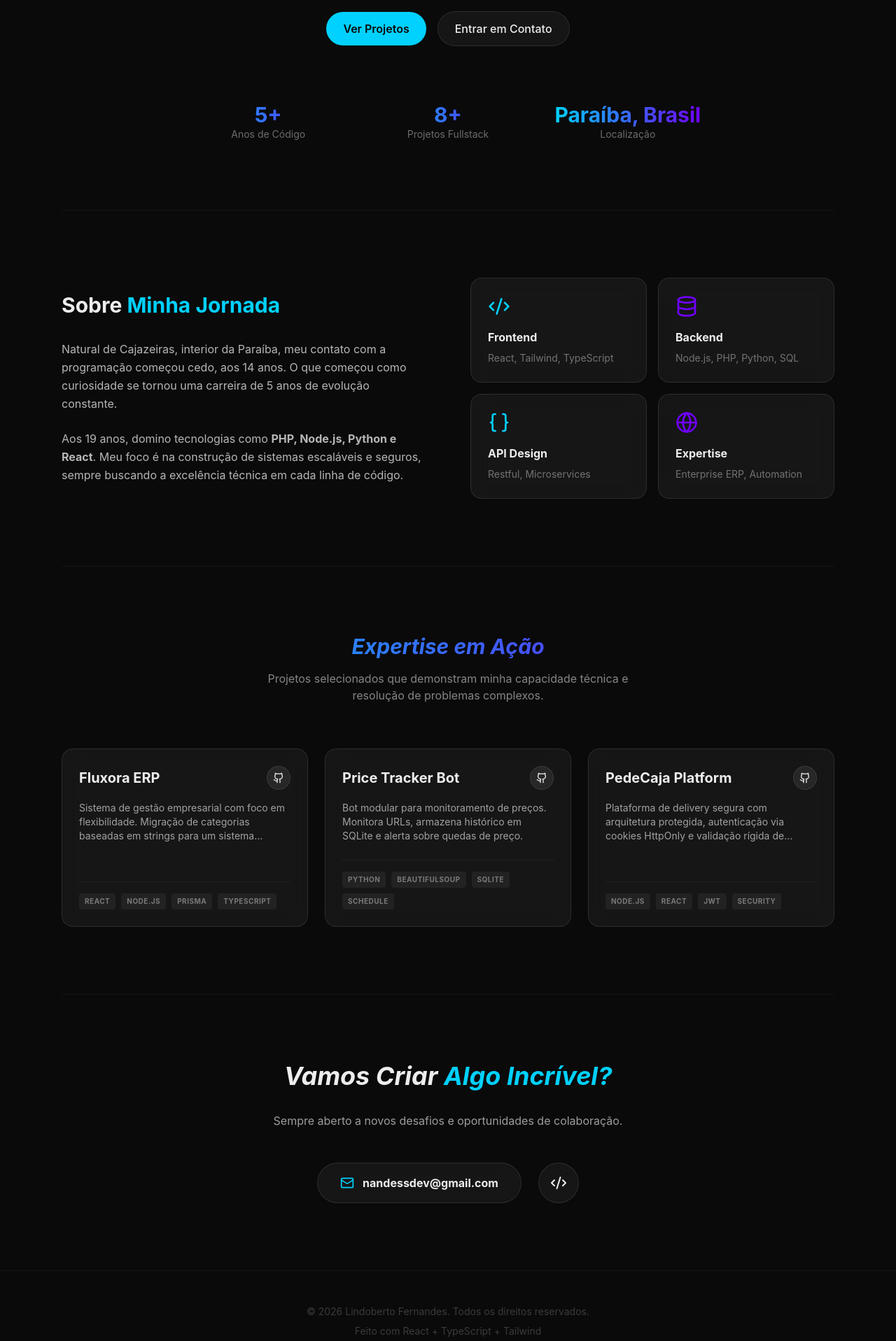
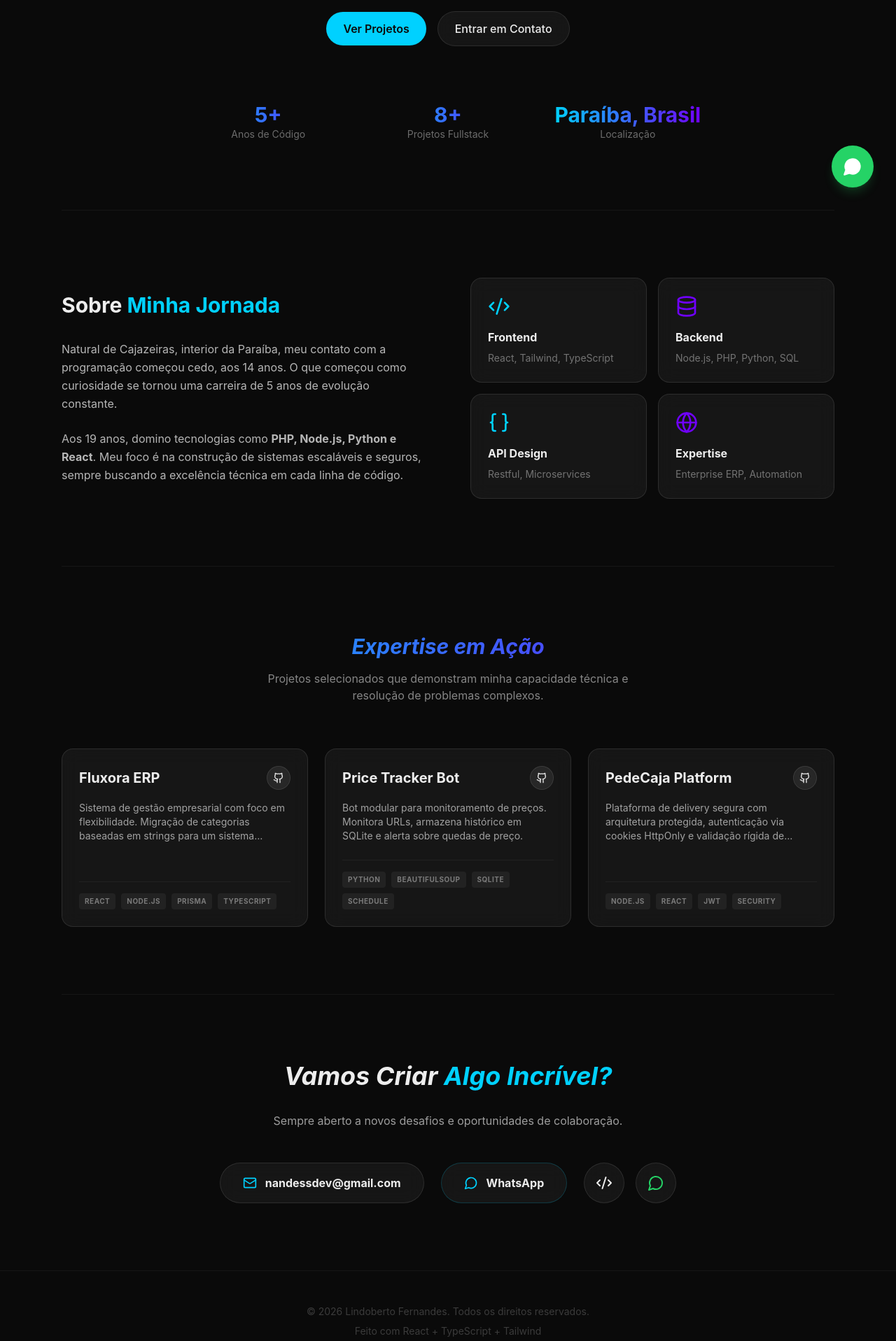
Before and after one commit to fernandesdev1/fernandes-portfolio, a React (Vite) app: page / in a window 1280 px wide. Shown: the part 500-2417 px from the top of the page at 70% size. Built offline with nearby package versions, Linux system fonts and the light colour scheme.

Commit message:
add whatsapp contact

```diff
--- a/src/App.tsx
+++ b/src/App.tsx
@@ -3,7 +3,8 @@ import Navbar from './components/Navbar';
 import Hero from './components/Hero';
 import ProjectCard from './components/ProjectCard';
 import { portfolioData } from './data/portfolio';
-import { Code2, Braces, Database, Globe, Mail } from 'lucide-react';
+import { Code2, Braces, Database, Globe, Mail, MessageCircle } from 'lucide-react';
+import { motion, AnimatePresence } from 'framer-motion';
 
 function App() {
   return (
@@ -84,19 +85,53 @@ function App() {
               <Mail className="w-5 h-5 text-primary" />
               {portfolioData.contact.email}
             </a>
+            <a
+              href={`https://wa.me/${portfolioData.contact.whatsapp}`}
+              target="_blank"
+              rel="noopener noreferrer"
+              className="flex items-center gap-3 px-8 py-4 glass rounded-full hover:bg-white/10 transition-all font-bold border border-primary/20 hover:border-primary/50"
+            >
+              <MessageCircle className="w-5 h-5 text-primary" />
+              WhatsApp
+            </a>
             <div className="flex gap-4">
               <a
                 href={portfolioData.contact.github}
                 target="_blank"
                 rel="noopener noreferrer"
                 className="p-4 glass rounded-full hover:bg-white/10 transition-colors"
+                title="GitHub"
               >
                 <Code2 className="w-6 h-6" />
+              </a>
+              <a
+                href={`https://wa.me/${portfolioData.contact.whatsapp}`}
+                target="_blank"
+                rel="noopener noreferrer"
+                className="p-4 glass rounded-full hover:bg-white/10 transition-colors"
+                title="WhatsApp"
+              >
+                <MessageCircle className="w-6 h-6 text-[#25D366]" />
               </a>
             </div>
           </div>
         </section>
       </main>
+
+      {/* Floating WhatsApp Button */}
+      <motion.a
+        href={`https://wa.me/${portfolioData.contact.whatsapp}`}
+        target="_blank"
+        rel="noopener noreferrer"
+        initial={{ scale: 0, opacity: 0 }}
+        animate={{ scale: 1, opacity: 1 }}
+        whileHover={{ scale: 1.1 }}
+        whileTap={{ scale: 0.9 }}
+        className="fixed bottom-8 right-8 z-50 p-4 bg-[#25D366] text-white rounded-full shadow-lg shadow-[#25D366]/20 hover:shadow-[#25D366]/40 transition-shadow hidden md:flex"
+        title="Fale comigo no WhatsApp"
+      >
+        <MessageCircle className="w-7 h-7 fill-current" />
+      </motion.a>
 
       <footer className="py-12 border-t border-white/5 text-center text-white/20 text-sm">
         <p>&copy; {new Date().getFullYear()} {portfolioData.name}. Todos os direitos reservados.</p>
--- a/src/data/portfolio.ts
+++ b/src/data/portfolio.ts
@@ -38,6 +38,7 @@ export const portfolioData = {
   contact: {
     github: "https://github.com/fernandesdev1",
     email: "nandessdev@gmail.com", // Placeholder
-    linkedin: "https://www.linkedin.com/in/lindoberto-fernandes-499598404" // Placeholder
+    linkedin: "https://www.linkedin.com/in/lindoberto-fernandes-499598404", // Placeholder
+    whatsapp: "5532998663423"
   }
 };
```
